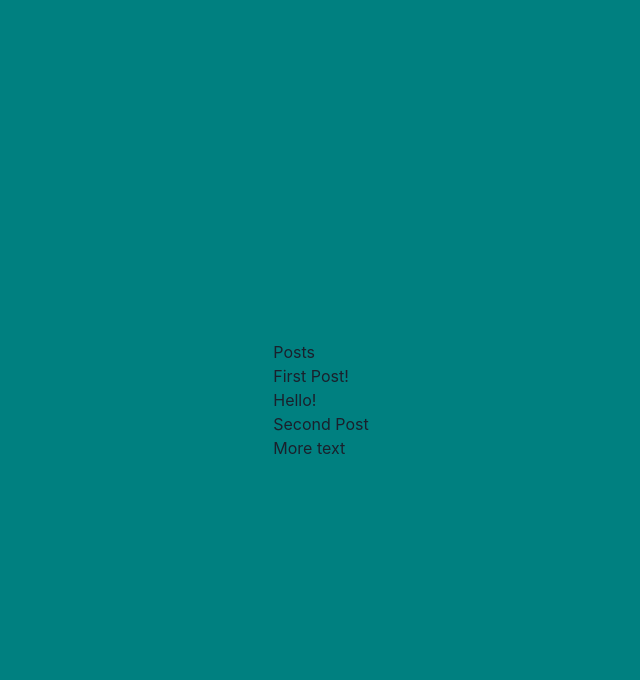
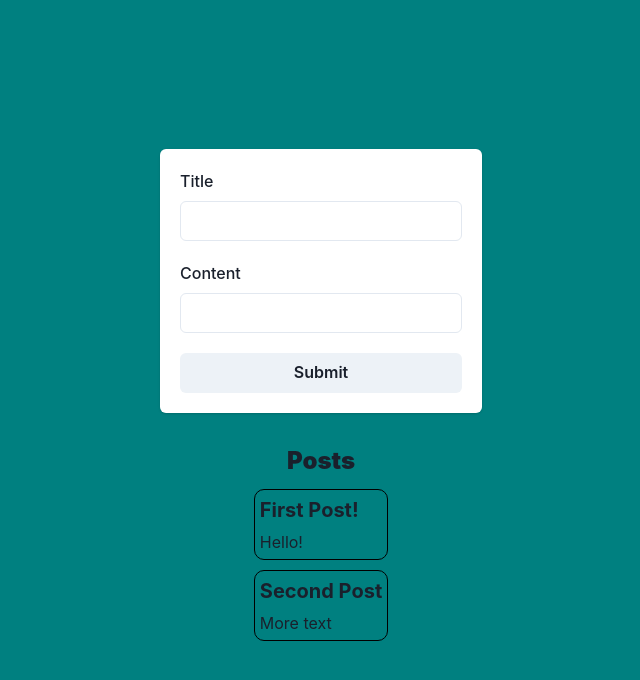
Before and after one commit to jeffigy/react-ts-redux, a React (Vite) app: page / in a window 1280 px wide. Shown: the top 680 px of the page, without its empty margins (319-959 px from the left). Built offline with nearby package versions, Linux system fonts and the light colour scheme.

Commit message:
added Add post function

```diff
--- a/src/App.tsx
+++ b/src/App.tsx
@@ -3,6 +3,7 @@ import Counter from "./features/counter/Counter";
 import GetPokemon from "./features/pokemon/GetPokemon";
 import { Box, Flex, Text } from "@chakra-ui/react";
 import PostList from "./features/posts/PostList";
+import AddPostForm from "./features/posts/AddPostForm";
 
 type AppProps = {};
 
@@ -32,14 +33,14 @@ const App: React.FC<AppProps> = () => {
       </div> */}
 
       <Flex
+        direction={"column"}
         minH={"100vh"}
         bg={"teal"}
         justifyContent={"center"}
         alignItems={"center"}
       >
-        <Text>
-          <PostList />
-        </Text>
+        <AddPostForm />
+        <PostList />
       </Flex>
     </>
   );
--- /dev/null
+++ b/src/features/posts/AddPostForm.tsx
@@ -0,0 +1,64 @@
+import {
+  Button,
+  Card,
+  CardBody,
+  FormControl,
+  FormLabel,
+  Input,
+  Stack,
+} from "@chakra-ui/react";
+import React, { useState } from "react";
+import { useAppDispatch, useAppSelector } from "../../app/hooks";
+import { nanoid } from "@reduxjs/toolkit";
+import { postAdded } from "./postSlice";
+type AddPostFormProps = {};
+
+const AddPostForm: React.FC<AddPostFormProps> = () => {
+  const dispatch = useAppDispatch();
+  const [title, setTitle] = useState<string>("");
+  const [content, setContent] = useState<string>("");
+
+  const onFormSubmit = (e: React.FormEvent<HTMLFormElement>) => {
+    e.preventDefault();
+
+    if (title && content) {
+      const newPost = {
+        id: nanoid(),
+        title,
+        content,
+      };
+
+      dispatch(postAdded(newPost));
+      setTitle("");
+      setContent("");
+    }
+  };
+  return (
+    <form onSubmit={onFormSubmit}>
+      <Card mb={"30px"}>
+        <CardBody as={Stack} spacing={5}>
+          <FormControl>
+            <FormLabel>Title</FormLabel>
+            <Input
+              name="title"
+              value={title}
+              onChange={(e) => setTitle(e.target.value)}
+            />
+          </FormControl>
+          <FormControl>
+            <FormLabel>Content</FormLabel>
+            <Input
+              name="content"
+              value={content}
+              onChange={(e) => setContent(e.target.value)}
+            />
+          </FormControl>
+          <Button w={"full"} type="submit">
+            Submit
+          </Button>
+        </CardBody>
+      </Card>
+    </form>
+  );
+};
+export default AddPostForm;
--- a/src/features/posts/PostList.tsx
+++ b/src/features/posts/PostList.tsx
@@ -1,21 +1,33 @@
 import React from "react";
 import { useSelector } from "react-redux";
-import { postState, selectAllPosts } from "./postSlice";
+import { Post, selectAllPosts } from "./postSlice";
+import { Flex, Text } from "@chakra-ui/react";
 
 type PostListProps = {};
 
 const PostList: React.FC<PostListProps> = () => {
   const posts = useSelector(selectAllPosts);
   return (
-    <section>
-      <h2>Posts</h2>
-      {posts.map((post: postState) => (
-        <article className="post-excerpt" key={post.id}>
-          <h3>{post.title}</h3>
+    <Flex direction="column">
+      <Text fontSize={"24px"} mx={"auto"} mb={"10px"} fontWeight={"black"}>
+        Posts
+      </Text>
+      {posts.map((post: Post) => (
+        <Flex
+          direction={"column"}
+          p={"5px"}
+          mb={"10px"}
+          key={post.id}
+          border={"1px solid black"}
+          borderRadius={"10px"}
+        >
+          <Text fontSize={"20px"} mb={"5px"} fontWeight={"bold"}>
+            {post.title}
+          </Text>
           <p className="post-content">{post.content.substring(0, 100)}</p>
-        </article>
+        </Flex>
       ))}
-    </section>
+    </Flex>
   );
 };
 
--- a/src/features/posts/postSlice.ts
+++ b/src/features/posts/postSlice.ts
@@ -1,20 +1,25 @@
-import { createSlice } from "@reduxjs/toolkit";
+import { PayloadAction, createSlice } from "@reduxjs/toolkit";
 import { RootState } from "../../app/store";
-export interface postState {
-  id: number;
+export interface Post {
+  id: string;
   title: string;
   content: string;
 }
-const initialState: postState[] = [
-  { id: 1, title: "First Post!", content: "Hello!" },
-  { id: 2, title: "Second Post", content: "More text" },
+const initialState: Array<Post> = [
+  { id: "1", title: "First Post!", content: "Hello!" },
+  { id: "2", title: "Second Post", content: "More text" },
 ];
 
 const postSlice = createSlice({
   name: "posts",
   initialState,
-  reducers: {},
+  reducers: {
+    postAdded(state, action: PayloadAction<Post>) {
+      state.push(action.payload);
+    },
+  },
 });
 
 export const selectAllPosts = (state: RootState) => state.posts;
+export const { postAdded } = postSlice.actions;
 export default postSlice.reducer;
```
